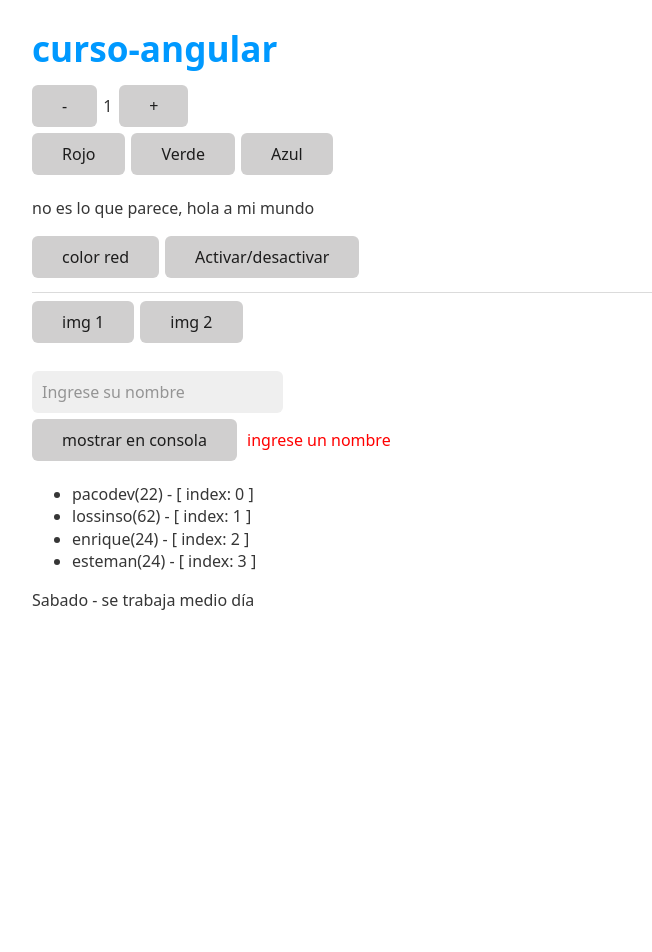
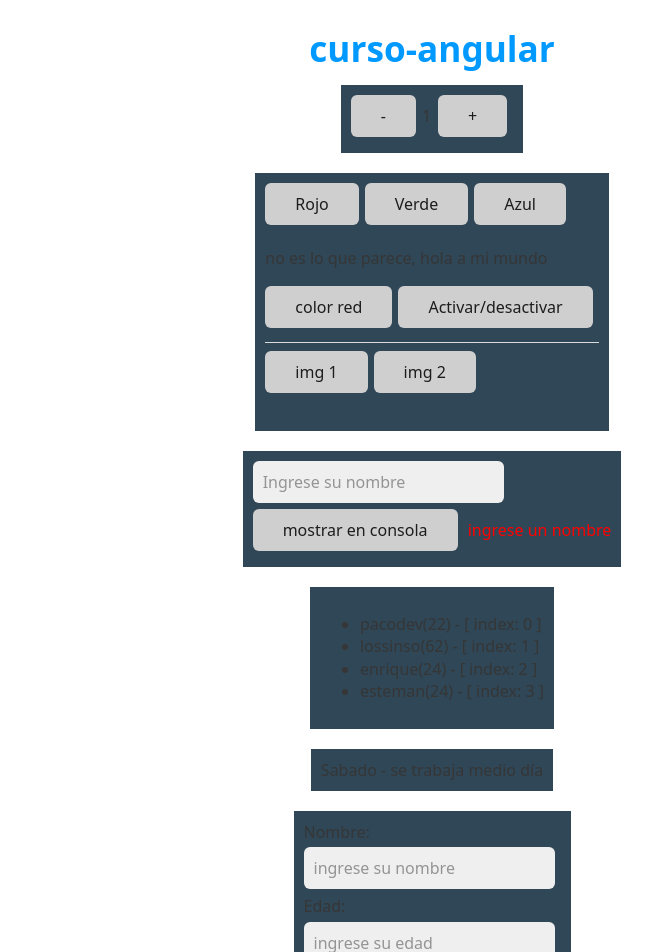
Before and after one commit to PacoChinchay/aprendiendo-angular, an Angular app: page / in a window 1280 px wide. Shown: the top 952 px of the page, without its empty margins (208-860 px from the left). Before the commit the page ends 800 px from the top, so only its background shows below. Built offline with nearby package versions, Linux system fonts and the light colour scheme.

Commit message:
formularios de plantillas

```diff
--- a/src/app/app.component.css
+++ b/src/app/app.component.css
@@ -1,3 +1,16 @@
 h1 {
   color: #09f;
+  text-align: center;
 }
+
+main {
+  display: flex;
+  flex-direction: column;
+  gap: 20px;
+  align-items: center;
+}
+
+article {
+  background: #2f4757;
+  padding: 10px;
+}
--- a/src/app/app.component.html
+++ b/src/app/app.component.html
@@ -1,6 +1,9 @@
 <h1>{{ title }}</h1>
-<app-contador></app-contador>
-<app-botones></app-botones>
-<app-formulario></app-formulario>
-<app-bucles></app-bucles>
-<app-switch></app-switch>
+<main>
+  <article><app-contador/></article>
+  <article><app-botones></app-botones></article>
+  <article><app-formulario></app-formulario></article>
+  <article><app-bucles></app-bucles></article>
+  <article><app-switch></app-switch></article>
+  <article><app-formulario2></app-formulario2></article>
+</main>
--- /dev/null
+++ b/src/app/formulario2/formulario2.component.html
@@ -0,0 +1,15 @@
+<article>
+  <form (ngSubmit)="process()">
+    <div>
+      <label for="">Nombre:</label>
+      <input type="text" name="nombre" placeholder="ingrese su nombre" [(ngModel)]="persona.nombre">
+    </div>
+    <div>
+      <label for="">Edad:</label>
+      <input type="number" name="edad" placeholder="ingrese su edad" [(ngModel)]="persona.edad">
+    </div>
+    <button>Enviar</button>
+  </form>
+
+{{ persona | json }}
+</article>
--- /dev/null
+++ b/src/app/formulario2/formulario2.component.ts
@@ -0,0 +1,17 @@
+import { Component } from '@angular/core';
+
+@Component({
+  selector: 'app-formulario2',
+  templateUrl: './formulario2.component.html',
+  styleUrl: './formulario2.component.css'
+})
+export class Formulario2Component {
+  process() {
+    console.log(this.persona)
+  }
+
+  persona = {
+    nombre: '',
+    edad: ''
+  }
+}
```
Also changed, not shown: src/app/app.module.ts (+6 -1 lines), src/app/formulario2/formulario2.component.css (added), 1 other file (tests, documents, lock files or other folders).
